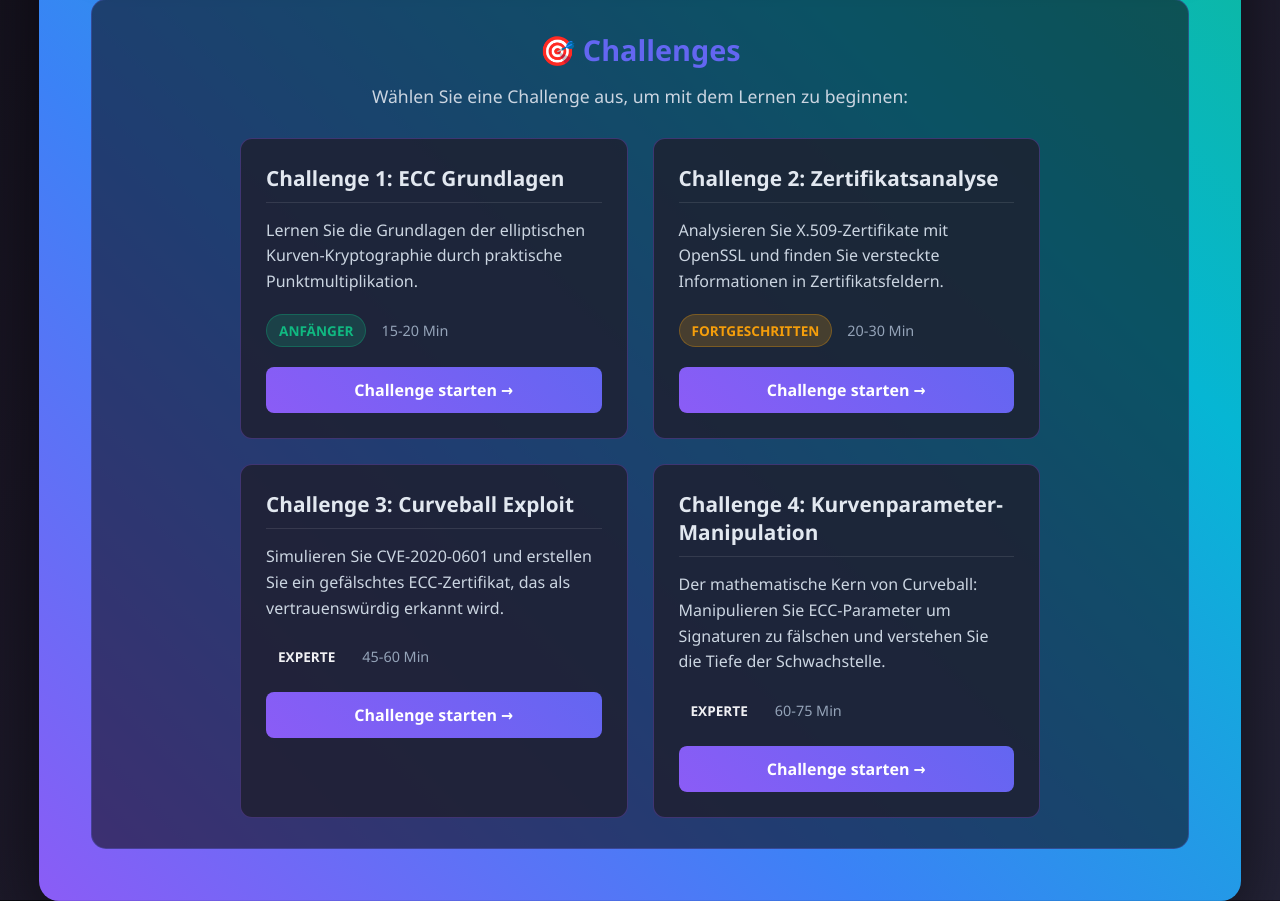
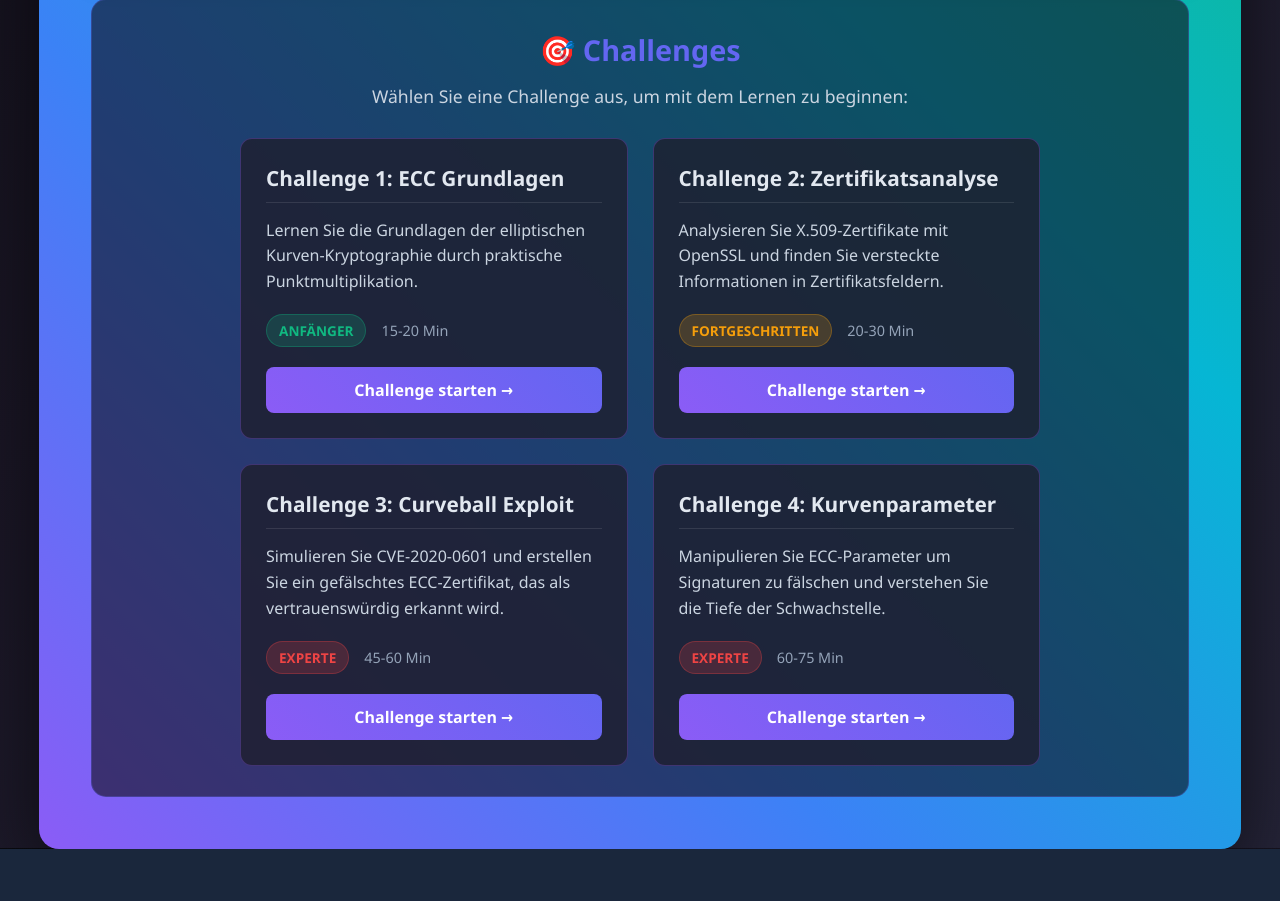
Before and after one commit to crnnr/SS25-Kryptologie2, a Flask app: page / in a window 1280 px wide. Shown: the part 1229-2130 px from the top of the page. After the commit the page ends 2078 px from the top, so only its background shows below. Run offline with Flask 3, Linux system fonts and the light colour scheme.

Commit message:
Adjust css and text to fit other challenges

```diff
--- a/curveball-ctf/webserver/server.py
+++ b/curveball-ctf/webserver/server.py
@@ -77,7 +77,7 @@ def challenge3():
 
 @app.route('/challenge4')
 def challenge4():
-    """Challenge 4: Kurvenparameter-Manipulation & Signaturvalidierung"""
+    """Challenge 4: Kurvenparameter & Signaturvalidierung"""
     return render_template('challenge4.html')
 
 @app.route('/downloads/<filename>')
--- a/curveball-ctf/webserver/static/downloads/signature_data.json
+++ b/curveball-ctf/webserver/static/downloads/signature_data.json
@@ -52,7 +52,7 @@
             "manipulation_type": "generator"
         },
         {
-            "name": "Kurvenparameter-Manipulation Test",
+            "name": "Kurvenparameter Test",
             "description": "Signatur wird mit manipulierten Kurvenparametern validiert",
             "expected_result": "exploit_possible",
             "use_original_params": false,
--- a/curveball-ctf/webserver/static/js/challenge4.js
+++ b/curveball-ctf/webserver/static/js/challenge4.js
@@ -1,5 +1,5 @@
 /**
- * Challenge 4: Kurvenparameter-Manipulation & Signaturvalidierung
+ * Challenge 4: Kurvenparameter & Signaturvalidierung
  * JavaScript für ECC-Parameter-Manipulation und Signatur-Testing
  */
 
@@ -677,7 +677,7 @@ function showFinalSuccess(container) {
                     <h6>🎓 Sie haben gemeistert:</h6>
                     <ul>
                         <li>✅ ECC-Mathematik und Signaturvalidierung</li>
-                        <li>✅ Kurvenparameter-Manipulation</li>
+                        <li>✅ Kurvenparameter</li>
                         <li>✅ Generator-Punkt-Spoofing</li>
                         <li>✅ Die mathematischen Grundlagen von CVE-2020-0601</li>
                         <li>✅ Praktische Anwendung von Kryptographie-Schwachstellen</li>
--- a/curveball-ctf/webserver/templates/challenge4.html
+++ b/curveball-ctf/webserver/templates/challenge4.html
@@ -17,7 +17,7 @@
     <div class="container">
         <div class="header-section">
             <h1 class="challenge-title">Challenge 4</h1>
-            <h2 class="challenge-subtitle">Kurvenparameter-Manipulation & Signaturvalidierung</h2>
+            <h2 class="challenge-subtitle">Kurvenparameter & Signaturvalidierung</h2>
             <p class="challenge-description">
                 Verstehen Sie das Herzstück von CVE-2020-0601: Wie manipulierte Kurvenparameter eine falsche Signatur "gültig" machen
             </p>
--- a/curveball-ctf/webserver/templates/index.html
+++ b/curveball-ctf/webserver/templates/index.html
@@ -139,17 +139,17 @@
                     <h4>Challenge 3: Curveball Exploit</h4>
                     <p>Simulieren Sie CVE-2020-0601 und erstellen Sie ein gefälschtes ECC-Zertifikat, das als vertrauenswürdig erkannt wird.</p>
                     <div class="challenge-meta">
-                        <span class="difficulty expert">Experte</span>
+                        <span class="difficulty advanced">Experte</span>
                         <span class="duration">45-60 Min</span>
                     </div>
                     <a href="/challenge3" class="challenge-btn">Challenge starten →</a>
                 </div>
 
                 <div class="challenge-card">
-                    <h4>Challenge 4: Kurvenparameter-Manipulation</h4>
-                    <p>Der mathematische Kern von Curveball: Manipulieren Sie ECC-Parameter um Signaturen zu fälschen und verstehen Sie die Tiefe der Schwachstelle.</p>
+                    <h4>Challenge 4: Kurvenparameter</h4>
+                    <p>Manipulieren Sie ECC-Parameter um Signaturen zu fälschen und verstehen Sie die Tiefe der Schwachstelle.</p>
                     <div class="challenge-meta">
-                        <span class="difficulty expert">Experte</span>
+                        <span class="difficulty advanced">Experte</span>
                         <span class="duration">60-75 Min</span>
                     </div>
                     <a href="/challenge4" class="challenge-btn">Challenge starten →</a>
```
